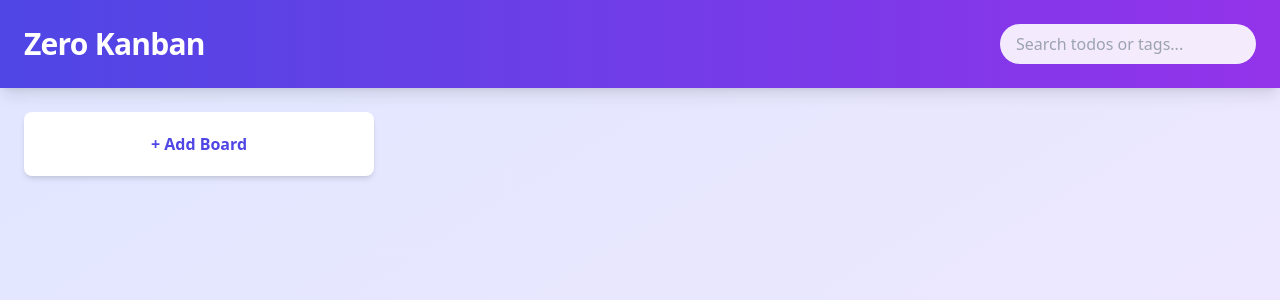
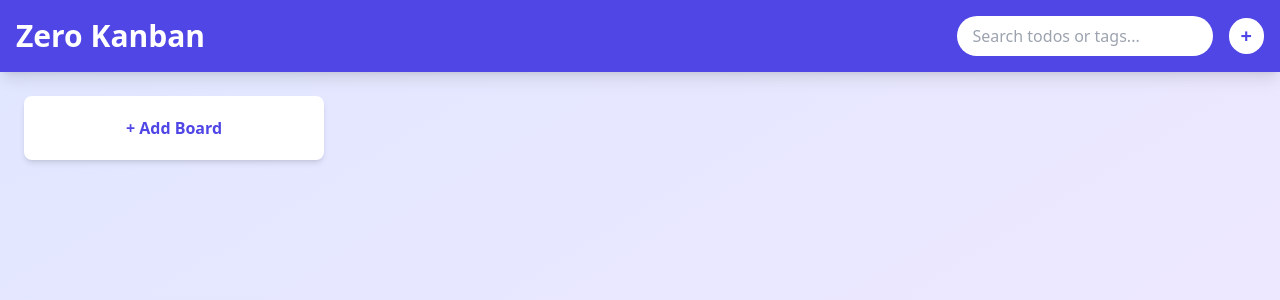
Before and after one commit to aliftan/zero-kanban, a Next.js app: page / in a window 1280 px wide. Shown: the top 300 px of the page. Built offline with nearby package versions, Linux system fonts and the light colour scheme.

Commit message:
Fix add todo input

```diff
--- a/components/KanbanBoard.tsx
+++ b/components/KanbanBoard.tsx
@@ -1,4 +1,4 @@
-import React, { useState, useMemo } from 'react';
+import React, { useState, useMemo, useRef } from 'react';
 import { DragDropContext, Droppable, Draggable, DropResult } from 'react-beautiful-dnd';
 import TodoItem, { Todo } from './TodoItem';
 import Alert from './Alert';
@@ -12,17 +12,22 @@ interface Category {
 const KanbanBoard: React.FC = () => {
     const [categories, setCategories] = useState<Category[]>([]);
     const [newTodoContent, setNewTodoContent] = useState('');
-    const [activeCategoryId, setActiveCategoryId] = useState('');
     const [isModalOpen, setIsModalOpen] = useState(false);
     const [modalMode, setModalMode] = useState<'add' | 'edit'>('add');
     const [editingCategory, setEditingCategory] = useState<Category | null>(null);
     const [newCategoryTitle, setNewCategoryTitle] = useState('');
     const [alert, setAlert] = useState<{ message: string; type: 'success' | 'error' } | null>(null);
     const [searchTerm, setSearchTerm] = useState('');
+    const [showAddTodo, setShowAddTodo] = useState<{ [key: string]: boolean }>({});
+    const inputRef = useRef<HTMLInputElement>(null);
+
+    const toggleAddTodo = (categoryId: string) => {
+        setShowAddTodo(prev => ({ ...prev, [categoryId]: !prev[categoryId] }));
+    };
 
     const showAlert = (message: string, type: 'success' | 'error') => {
         setAlert({ message, type });
-        setTimeout(() => setAlert(null), 3000); // Hide alert after 3 seconds
+        setTimeout(() => setAlert(null), 3000);
     };
 
     const filteredCategories = useMemo(() => {
@@ -170,44 +175,43 @@ const KanbanBoard: React.FC = () => {
                 return {
                     ...cat,
                     todos: [
-                        ...cat.todos,
                         {
                             id: Date.now().toString(),
                             content: newTodoContent,
                             isCompleted: false
                         },
+                        ...cat.todos,
                     ],
                 };
             }
             return cat;
         }));
         setNewTodoContent('');
-        setActiveCategoryId('');
+        setShowAddTodo(prev => ({ ...prev, [categoryId]: false }));
         showAlert('Todo added successfully!', 'success');
     };
 
     return (
         <div className="flex flex-col h-screen bg-gradient-to-br from-indigo-100 to-purple-100">
-
-            <header className="bg-gradient-to-r from-indigo-600 to-purple-600 text-white p-6 shadow-lg w-screen">
-                <div className="flex justify-between items-center">
-                    <h1 className="text-3xl font-bold tracking-tight">Zero Kanban</h1>
+            <header className="bg-indigo-600 text-white p-4 shadow-lg">
+                <div className="container mx-auto flex justify-between items-center">
+                    <h1 className="text-3xl font-bold">Zero Kanban</h1>
+                    <div className="flex items-center space-x-4">
                         <div className="relative">
                             <input
                                 type="text"
                                 placeholder="Search todos or tags..."
                                 value={searchTerm}
                                 onChange={(e) => setSearchTerm(e.target.value)}
-                            className="px-4 py-2 rounded-full text-gray-800 bg-white bg-opacity-90 focus:outline-none focus:ring-2 focus:ring-white focus:bg-opacity-100 transition duration-300 ease-in-out w-64"
+                                className="px-4 py-2 rounded-full text-gray-800 bg-white focus:outline-none focus:ring-2 focus:ring-white transition duration-300 ease-in-out w-64"
                             />
-                        {searchTerm && (
+                        </div>
                         <button
-                                onClick={() => setSearchTerm('')}
-                                className="absolute right-3 top-1/2 transform -translate-y-1/2 text-gray-500 hover:text-gray-700"
+                            onClick={openAddModal}
+                            className="bg-white text-indigo-600 px-3 py-1 rounded-full font-bold text-xl hover:bg-opacity-90 transition duration-300 ease-in-out"
                         >
-                                ×
+                            +
                         </button>
-                        )}
                     </div>
                 </div>
             </header>
@@ -221,14 +225,52 @@ const KanbanBoard: React.FC = () => {
                                     <div
                                         {...provided.droppableProps}
                                         ref={provided.innerRef}
-                                        className="bg-white rounded-lg shadow-md p-4 min-w-[400px] flex flex-col h-full"
+                                        className="bg-white rounded-lg shadow-md p-4 min-w-[350px] flex flex-col h-full"
                                     >
-                                        <h2
-                                            className="font-semibold mb-4 text-xl text-gray-800 cursor-pointer hover:text-indigo-600 transition duration-300 ease-in-out"
-                                            onClick={() => openEditModal(category)}
+                                        <div className="flex justify-between items-center mb-4">
+                                            <h2 className="font-semibold text-xl text-gray-800">{category.title}</h2>
+                                            <button
+                                                onClick={() => toggleAddTodo(category.id)}
+                                                className="w-6 h-6 border border-indigo-600 rounded flex items-center justify-center text-indigo-600 hover:bg-indigo-100 focus:outline-none transition-colors duration-200"
                                             >
-                                            {category.title}
-                                        </h2>
+                                                <svg xmlns="http://www.w3.org/2000/svg" className="h-4 w-4" fill="none" viewBox="0 0 24 24" stroke="currentColor">
+                                                    <path strokeLinecap="round" strokeLinejoin="round" strokeWidth={2} d="M12 4v16m8-8H4" />
+                                                </svg>
+                                            </button>
+                                        </div>
+
+                                        {showAddTodo[category.id] && (
+                                            <div className="mb-4">
+                                                <input
+                                                    ref={inputRef}
+                                                    type="text"
+                                                    value={newTodoContent}
+                                                    onChange={(e) => setNewTodoContent(e.target.value)}
+                                                    placeholder="New todo content"
+                                                    className="border border-gray-300 p-2 w-full mb-2 rounded-md focus:outline-none focus:ring-2 focus:ring-indigo-500 transition duration-300 ease-in-out"
+                                                    onKeyPress={(e) => {
+                                                        if (e.key === 'Enter') {
+                                                            addTodo(category.id);
+                                                        }
+                                                    }}
+                                                />
+                                                <div className="flex justify-between space-x-2">
+                                                    <button
+                                                        onClick={() => toggleAddTodo(category.id)}
+                                                        className="bg-gray-200 hover:bg-gray-300 text-gray-800 px-4 py-2 rounded-md transition duration-300 ease-in-out flex-1"
+                                                    >
+                                                        Cancel
+                                                    </button>
+                                                    <button
+                                                        onClick={() => addTodo(category.id)}
+                                                        className="bg-indigo-500 hover:bg-indigo-600 text-white px-4 py-2 rounded-md transition duration-300 ease-in-out flex-1"
+                                                    >
+                                                        Add Todo
+                                                    </button>
+                                                </div>
+                                            </div>
+                                        )}
+
                                         <div className="flex-grow overflow-y-auto">
                                             {category.todos.map((todo, index) => (
                                                 <Draggable key={todo.id} draggableId={todo.id} index={index}>
@@ -251,44 +293,16 @@ const KanbanBoard: React.FC = () => {
                                             ))}
                                         </div>
                                         {provided.placeholder}
-                                        {!searchTerm && (
-                                            category.id === activeCategoryId ? (
-                                                <div className="mt-4">
-                                                    <input
-                                                        type="text"
-                                                        value={newTodoContent}
-                                                        onChange={(e) => setNewTodoContent(e.target.value)}
-                                                        placeholder="New todo content"
-                                                        className="border border-gray-300 p-2 w-full mb-2 rounded-md focus:outline-none focus:ring-2 focus:ring-indigo-500 transition duration-300 ease-in-out"
-                                                    />
-                                                    <button
-                                                        onClick={() => addTodo(category.id)}
-                                                        className="bg-indigo-500 hover:bg-indigo-600 text-white p-2 rounded-md w-full transition duration-300 ease-in-out"
-                                                    >
-                                                        Add Todo
-                                                    </button>
-                                                </div>
-                                            ) : (
-                                                <button
-                                                    onClick={() => setActiveCategoryId(category.id)}
-                                                    className="mt-4 bg-indigo-500 hover:bg-indigo-600 text-white p-2 rounded-md w-full transition duration-300 ease-in-out"
-                                                >
-                                                    + Add Todo
-                                                </button>
-                                            )
-                                        )}
                                     </div>
                                 )}
                             </Droppable>
                         ))}
-                        {!searchTerm && (
                         <button
                             onClick={openAddModal}
-                                className="bg-white hover:bg-gray-50 text-indigo-600 font-semibold p-4 rounded-lg min-w-[350px] h-16 flex items-center justify-center self-start shadow-md transition duration-300 ease-in-out"
+                            className="bg-white hover:bg-gray-50 text-indigo-600 font-semibold p-4 rounded-lg min-w-[300px] h-16 flex items-center justify-center self-start shadow-md transition duration-300 ease-in-out"
                         >
                             + Add Board
                         </button>
-                        )}
                     </div>
                 </DragDropContext>
             </main>
```
Lines whose indentation alone changed are shown as unchanged.
